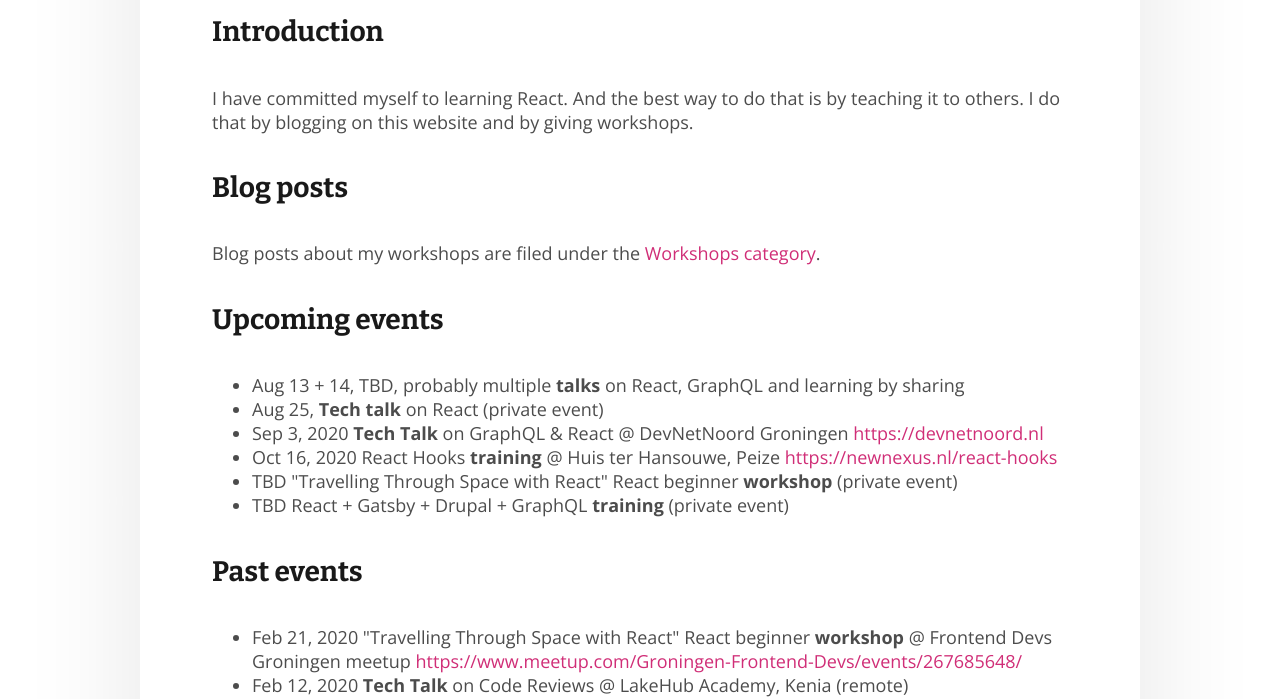
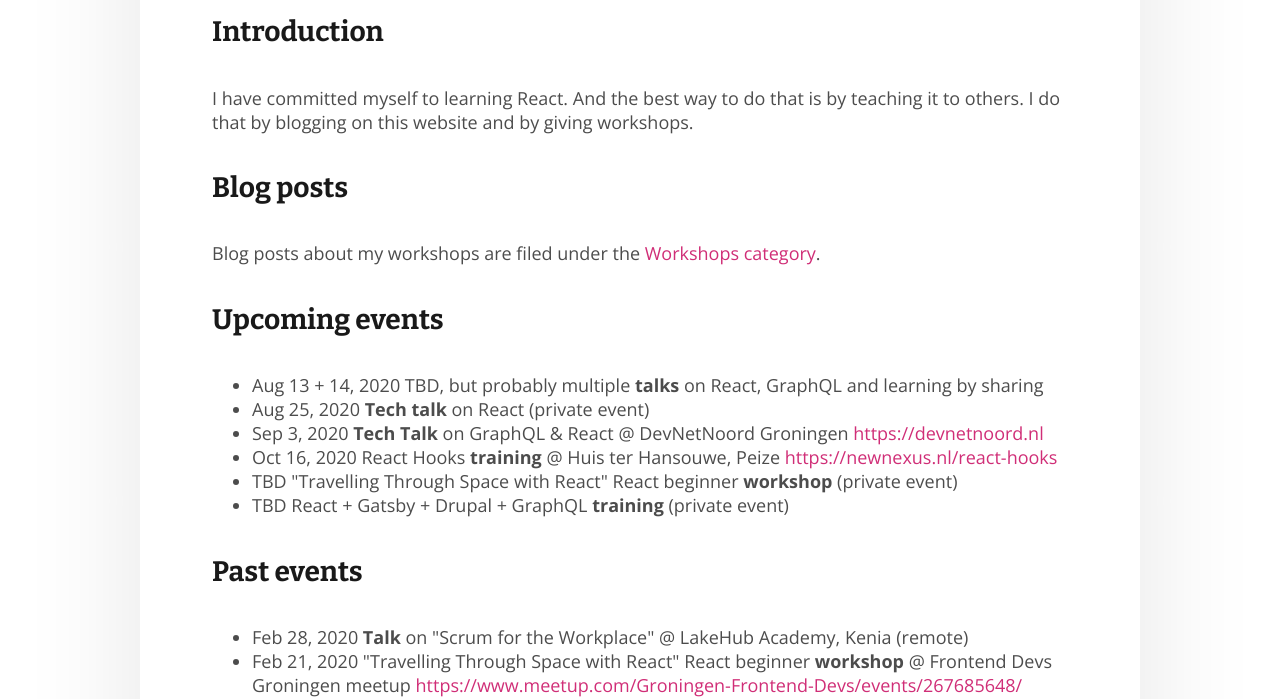
Before and after one commit to bouwe77/bouwe77.github.io, a Gatsby site: page /workshops in a window 1280 px wide. Shown: the part 262-961 px from the top of the page. Built offline with nearby package versions, Linux system fonts and the light colour scheme; Gatsby itself is replaced by a stand-in of ours.

Commit message:
Added missing past talks

```diff
--- a/src/pages/workshops.mdx
+++ b/src/pages/workshops.mdx
@@ -16,8 +16,8 @@ Blog posts about my workshops are filed under the <Link to="/categories/workshop
 
 #### Upcoming events
 
-- Aug 13 + 14, TBD, probably multiple **talks** on React, GraphQL and learning by sharing
-- Aug 25, **Tech talk** on React (private event)
+- Aug 13 + 14, 2020 TBD, but probably multiple **talks** on React, GraphQL and learning by sharing
+- Aug 25, 2020 **Tech talk** on React (private event)
 - Sep 3, 2020 **Tech Talk** on GraphQL & React @ DevNetNoord Groningen
   https://devnetnoord.nl
 - Oct 16, 2020 React Hooks **training** @ Huis ter Hansouwe, Peize https://newnexus.nl/react-hooks
@@ -26,10 +26,11 @@ Blog posts about my workshops are filed under the <Link to="/categories/workshop
 
 #### Past events
 
+- Feb 28, 2020 **Talk** on "Scrum for the Workplace" @ LakeHub Academy, Kenia (remote)
 - Feb 21, 2020 "Travelling Through Space with React"
   React beginner **workshop** @ Frontend Devs Groningen meetup
   https://www.meetup.com/Groningen-Frontend-Devs/events/267685648/
-- Feb 12, 2020 **Tech Talk** on Code Reviews @ LakeHub Academy, Kenia (remote)
+- Feb 12, 2020 **Talk** on Code Reviews @ LakeHub Academy, Kenia (remote)
 - Feb 6, 2020 "Travelling Through Space with React"
   React beginner **workshop** @ KPN GroSkills
 - Jan 20-24, 2020 React mentoring and **workshops** @ LakeHub Academy, Kenia
```
